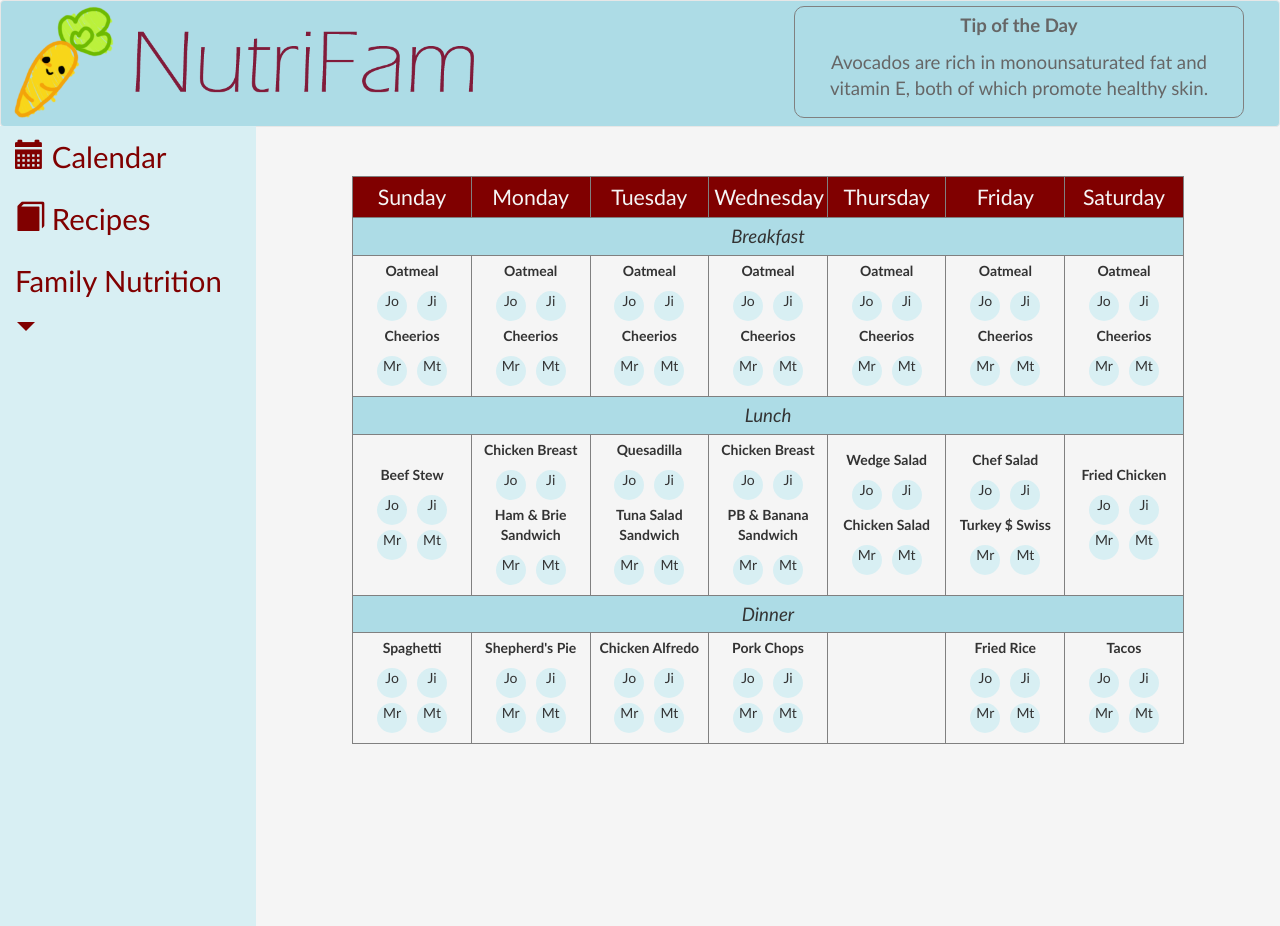
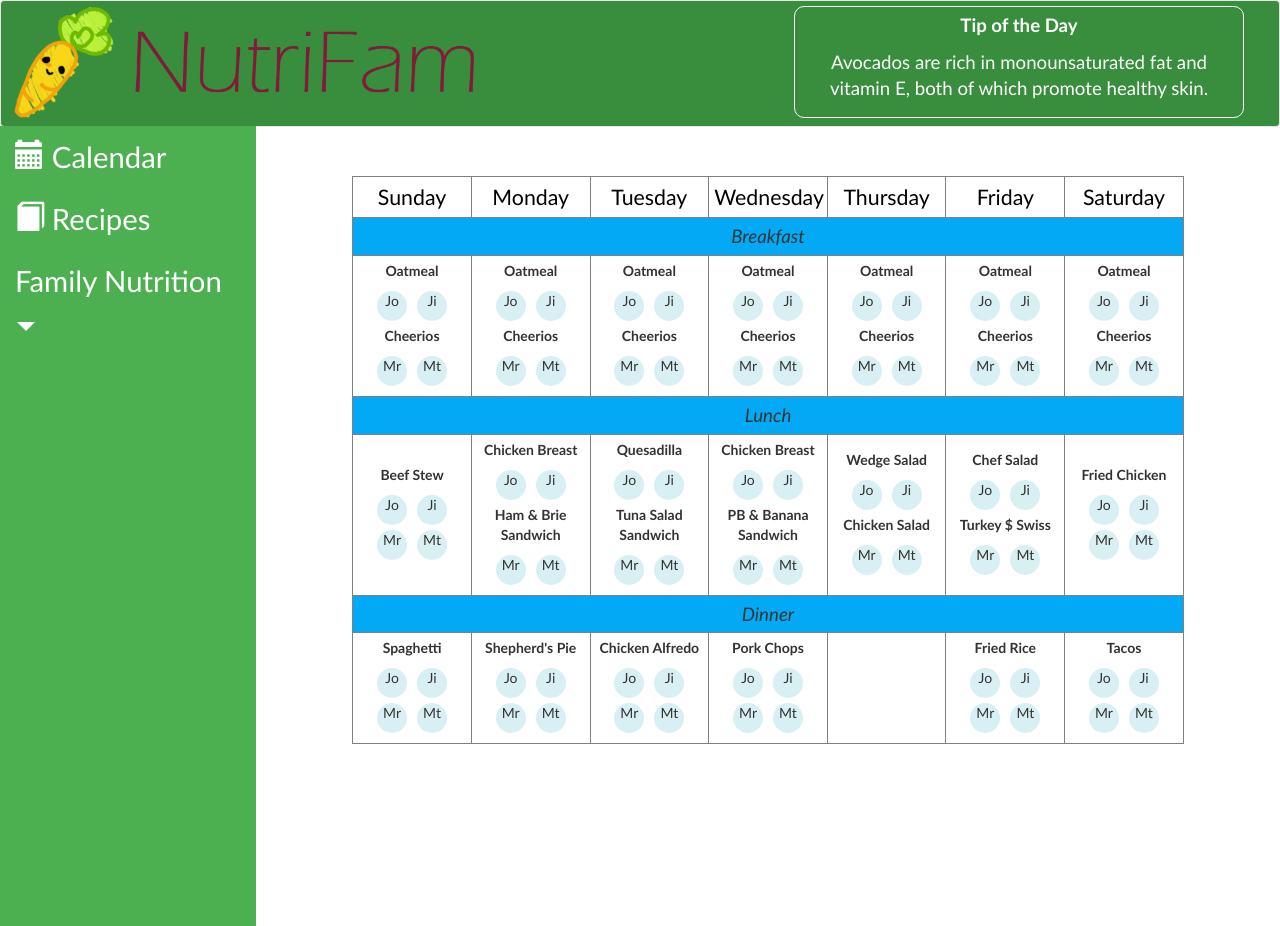
Before and after one commit to crysp17/NutriFam, a plain HTML site: page calendar.html in a window 1280 px wide. Drawn offline with nearby package versions, Linux system fonts and the light colour scheme.

Commit message:
Minor color changes

```diff
--- a/main.css
+++ b/main.css
@@ -1,11 +1,10 @@
 body{
-    background-color: AliceBlue;
+    background-color: #FFFFFF;
     font-family: "Trebuchet MS", Helvetica, sans-serif;
-    background-color: WhiteSmoke;
 }
 
 #header{
-    background-color: #addce6;
+    background-color: #388E3C;
 }
 #logo{
     padding: 0;
@@ -17,13 +16,13 @@ body{
     font-size: 14pt;
     border: 1px;
     border-radius: 10px;
-    border-color: gray;
+    border-color: #FFFFFF;
     border-style: solid;
     padding: 5px;
     margin: 5px 50px;
     width:450px;
     text-align: center;
-    color: #666666;
+    color: #FFFFFF;
 }
 
 #sidebar{
@@ -32,14 +31,14 @@ body{
     bottom:0;
     left:0;
     width:20%;
-    background-color: #d8eff3;
+    background-color: #4CAF50;
     font-size: 22pt;
-    color: Maroon;
+    color: #FFFFFF;
     height: 100%;
 }
 
 #sidebar a{
-    color: Maroon;
+    color: #FFFFFF;
 }
 
 #main{
@@ -118,13 +117,13 @@ svg{
 }
 
 #dates{
-    background-color: Maroon;
-    color: WhiteSmoke;
+    background-color: #FFFFFF;
+    color: #000000;
     font-size: 16pt;
 }
 
 .calendar-header{
-    background-color: #addce6;
+    background-color: #03A9F4;
     font-size: 14pt;
     font-style: italic;
 }
```
